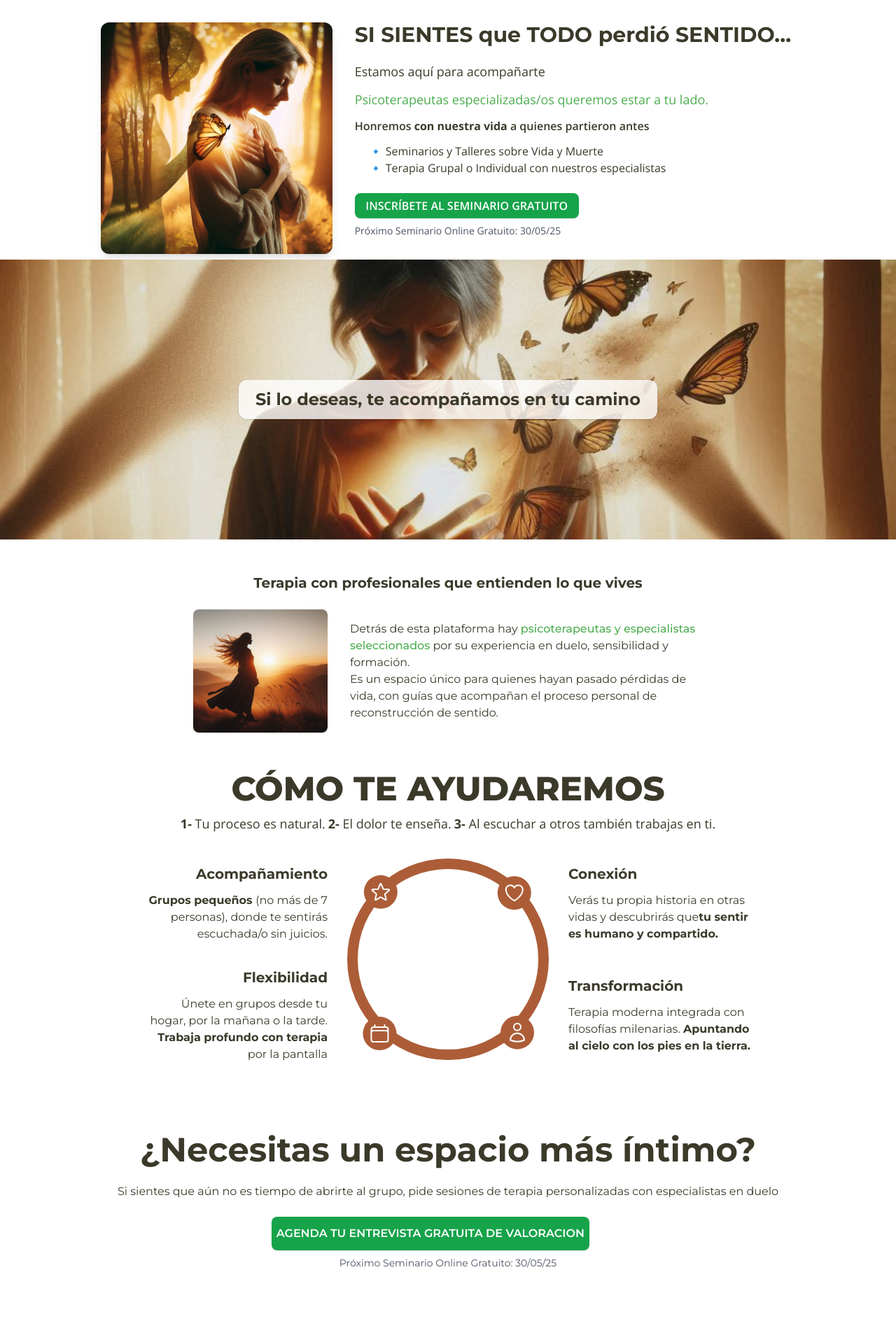
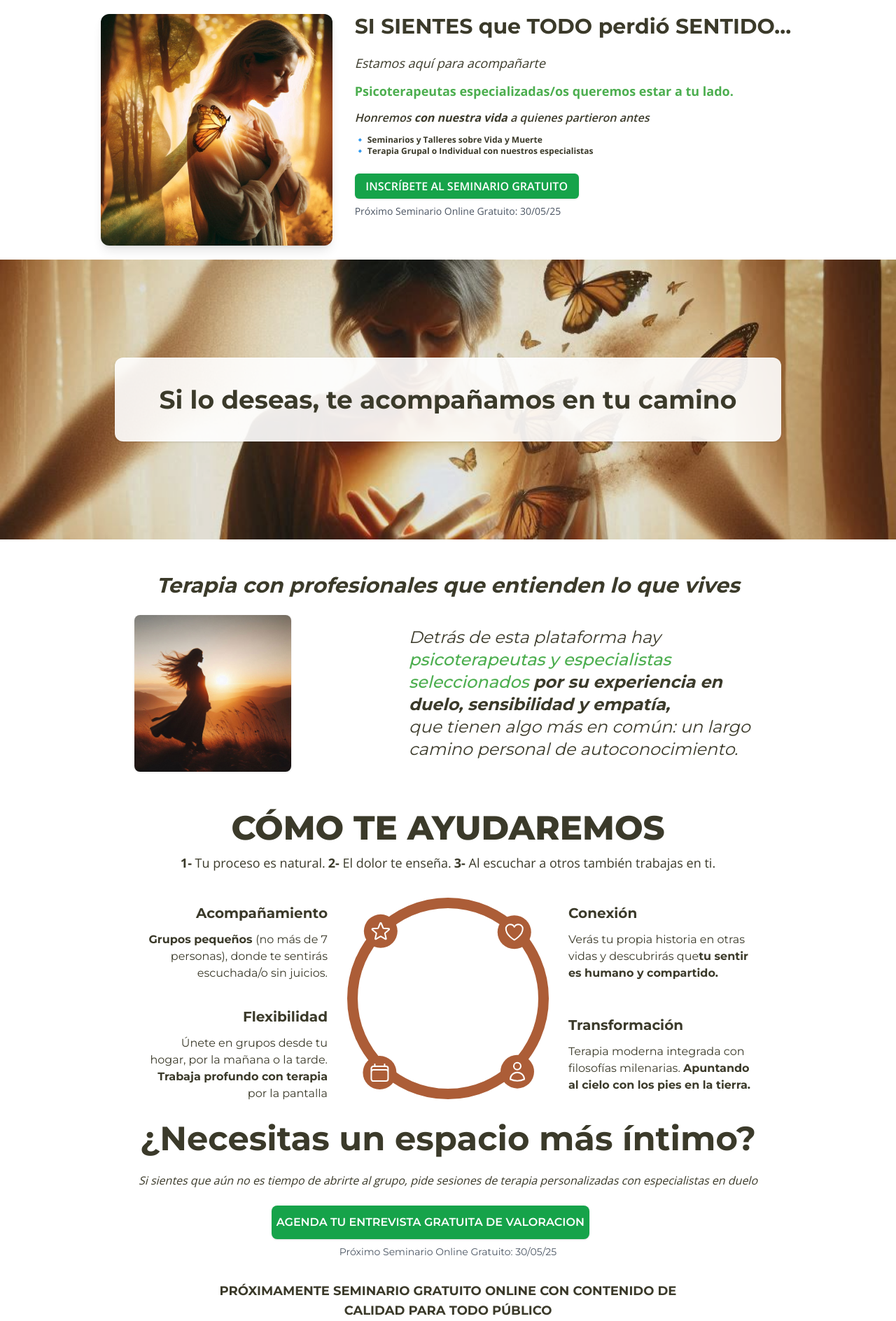
Before and after one commit to dominusDeus/renacencia, a Next.js app: page / in a window 1280 px wide. Shown: the top 1888 px of the page at 70% size. Built offline with nearby package versions, Linux system fonts and the light colour scheme.

Commit message:
fixed horizontal scroll and workshop header

```diff
--- a/src/app/page.tsx
+++ b/src/app/page.tsx
@@ -14,20 +14,20 @@ import WorkshopsHeader from "@/components/workshops/header";
 
 export default function Home() {
   return (
-    <main className="flex flex-col gap-0 w-full min-h-screen">
-      <section className="w-full bg-white pt-8 pb-2 flex justify-center">
+    <main className="flex flex-col gap-0 w-full min-h-screen overflow-x-hidden">
+      <section className="w-full bg-white pt-0 md:py-5 flex justify-center">
         <Hero />
       </section>
       <section className="relative w-full">
         <Banner />
       </section>
-      <section className="w-full py-12 bg-white flex flex-col items-center">
+      <section className="w-full pt-12 px-6 bg-white flex flex-col items-center">
         <ServicesHeader />
         <ServicesBody />
       </section>
 
       {/* Testimonial, Talleres y Seminarios section */}
-      <section className="w-full py-10 px-4 flex flex-col items-center justify-center">
+      <section className="w-full px-4 pt-4 flex flex-col items-center justify-center">
         <WorkshopsHeader />
         {/* <blockquote className="max-w-3xl italic text-lg font-medium text-brand-brown border-l-4 border-brand-gold pl-6 mb-6">
           “Ampliar nuestra CONSCIENCIA sobre la vida y la muerte es el mejor
--- a/src/components/banner.tsx
+++ b/src/components/banner.tsx
@@ -4,7 +4,6 @@ import BannerImage from "../public/images/banner.png";
 
 const Banner = () => {
   return (
-    <section className="relative w-full">
     <div className="w-full h-48 md:h-[400px] flex items-center justify-center overflow-hidden relative">
       <Image
         src={BannerImage.src}
@@ -14,11 +13,10 @@ const Banner = () => {
         style={{ zIndex: 0 }}
         priority
       />
-        <span className="relative z-10 py-3 px-6 bg-white/80 rounded-xl shadow text-xl md:text-2xl font-bold text-center">
+      <span className="relative z-10 py-3 px-6 md:px-16 md:py-10 bg-white/90 rounded-xl shadow text-xl md:text-4xl font-bold text-center">
         Si lo deseas, te acompañamos en tu camino
       </span>
     </div>
-    </section>
   );
 };
 export default Banner;
--- a/src/components/hero.tsx
+++ b/src/components/hero.tsx
@@ -5,39 +5,41 @@ import { Button } from "./ui/button";
 
 const Hero = () => {
   return (
-    <div className="max-w-5xl w-full flex flex-col md:flex-row gap-8 items-center md:items-start px-4 font-opensans">
+    <div className="max-w-5xl w-full flex flex-col md:flex-row md:gap-8 md:items-start md:px-4 font-opensans">
       <div className="flex-shrink-0 w-full md:w-1/3">
         <Image
           src={HeroImage.src}
           alt="Mujer con mariposa"
           width={330}
           height={380}
-          className="rounded-xl object-cover w-full shadow-lg"
+          className="rounded-none md:rounded-xl object-cover w-full h-full shadow-lg"
           priority
         />
       </div>
-      <div className="flex flex-col gap-5 w-full md:w-2/3">
-        <h1 className="text-lg md:text-3xl font-bold leading-tight font-montserrat">
+      <div className="flex flex-col gap-5 w-full md:w-2/3 px-6 py-11 md:py-0 md:px-0">
+        <h1 className="text-2xl md:text-3xl font-bold leading-tight font-montserrat">
           SI SIENTES que TODO perdió SENTIDO…
         </h1>
         <div className="space-y-3 text-lg">
-          <p>Estamos aquí para acompañarte</p>
-          <p className="text-secondary-custom">
+          <p className="italic font-opensans text-lg">
+            Estamos aquí para acompañarte
+          </p>
+          <p className="text-secondary-custom font-bold">
             Psicoterapeutas especializadas/os queremos estar a tu lado.
           </p>
-          <p className="text-base font-semibold">
+          <p className="text-base font-semibold italic font-opensans">
             Honremos <span className="font-bold">con nuestra vida</span> a
             quienes partieron antes
           </p>
-          <ul className="list-none ml-5 text-base font-opensans">
+          <ul className="list-none text-xs font-opensans font-bold list-inside">
             <li>🔹 Seminarios y Talleres sobre Vida y Muerte</li>
             <li>🔹 Terapia Grupal o Individual con nuestros especialistas</li>
           </ul>
         </div>
-        <div className="flex flex-col gap-1 mt-1">
+        <div className="flex flex-col gap-1 mt-1 self-center md:self-start">
           <Button
             asChild
-            className="bg-green-600 hover:bg-green-700 text-white text-base px-6 py-2 rounded-lg font-semibold max-w-xs"
+            className=" bg-green-600 hover:bg-green-700 text-white text-base px-4 py-2 font-opensans rounded-md font-semibold max-w-xs"
           >
             <a href="#">INSCRÍBETE AL SEMINARIO GRATUITO</a>
           </Button>
--- a/src/components/services/header.tsx
+++ b/src/components/services/header.tsx
@@ -4,12 +4,12 @@ import ShadowWoman from "../../public/images/shadow-woman.png";
 const ServicesHeader = () => {
   return (
     // <section className="w-full py-12 bg-white flex flex-col items-center">
-    <div className="max-w-4xl w-full text-center px-4">
-      <h2 className="font-bold text-lg md:text-xl mb-6">
+    <div className="max-w-4xl w-full text-center">
+      <h2 className="font-bold text-[20px] italic md:text-3xl mb-6">
         Terapia con profesionales que entienden lo que vives
       </h2>
-      <div className="flex flex-col md:flex-row items-center justify-center gap-6">
-        <div className="flex-shrink-0 w-48 h-44 relative">
+      <div className="flex flex-col md:flex-row items-center md:justify-between justify-center">
+        <div className="flex-shrink-0 w-56 h-56 relative">
           <Image
             src={ShadowWoman.src}
             alt="Mujer en terapia"
@@ -17,15 +17,17 @@ const ServicesHeader = () => {
             className="rounded-lg object-cover shadow"
           />
         </div>
-        <div className="text-left md:text-base text-sm px-2 max-w-lg">
+        <div className="text-left md:text-2xl md:pt-0 pt-6 text-[20px] px-2 max-w-lg italic">
           Detrás de esta plataforma hay{" "}
           <span className="text-secondary-custom font-medium">
             psicoterapeutas y especialistas seleccionados
           </span>{" "}
-          por su experiencia en duelo, sensibilidad y formación.
+          <span className="font-bold">
+            por su experiencia en duelo, sensibilidad y empatía,
+          </span>
           <br />
-          Es un espacio único para quienes hayan pasado pérdidas de vida, con
-          guías que acompañan el proceso personal de reconstrucción de sentido.
+          que tienen algo más en común: un largo camino personal de
+          autoconocimiento.
         </div>
       </div>
     </div>
--- a/src/components/workshops/header.tsx
+++ b/src/components/workshops/header.tsx
@@ -3,20 +3,23 @@ import { Button } from "../ui/button";
 
 const WorkshopsHeader = () => {
   return (
-    <div className="w-full flex flex-col gap-6 items-center">
-      <div className="md:text-5xl text-3xl font-bold">
+    <div className="w-full flex flex-col text-[32px] gap-6 items-center">
+      <div className="md:text-5xl text-[32PX] font-bold text-center">
         ¿Necesitas un espacio más íntimo?
       </div>
-      <p className="">
+      <p className="text-base text-center font-opensans italic">
         Si sientes que aún no es tiempo de abrirte al grupo, pide sesiones de
         terapia personalizadas con especialistas en duelo
       </p>
       <div className="flex flex-col gap-1">
         <Button
           asChild
-          className="bg-green-600 hover:bg-green-700 text-white text-base px-8 py-6 rounded-lg font-semibold max-w-[327px] truncate md:max-w-[90%]"
+          className="bg-green-600 hover:bg-green-700 text-start text-white text-base px-8 py-6 rounded-lg font-semibold max-w-[327px]  md:max-w-[90%] overflow-hidden"
         >
-          <Link href="https://api.whatsapp.com/send/?phone=34624840232&text=Hola+viacosmos%2C+me+interesa+la+sesi%C3%B3n+de+terapia+grupal&type=phone_number&app_absent=0">
+          <Link
+            className="overflow-hidden truncate"
+            href="https://api.whatsapp.com/send/?phone=34624840232&text=Hola+viacosmos%2C+me+interesa+la+sesi%C3%B3n+de+terapia+grupal&type=phone_number&app_absent=0"
+          >
             AGENDA TU ENTREVISTA GRATUITA DE VALORACION
           </Link>
         </Button>
```
Lines whose indentation alone changed are shown as unchanged.
